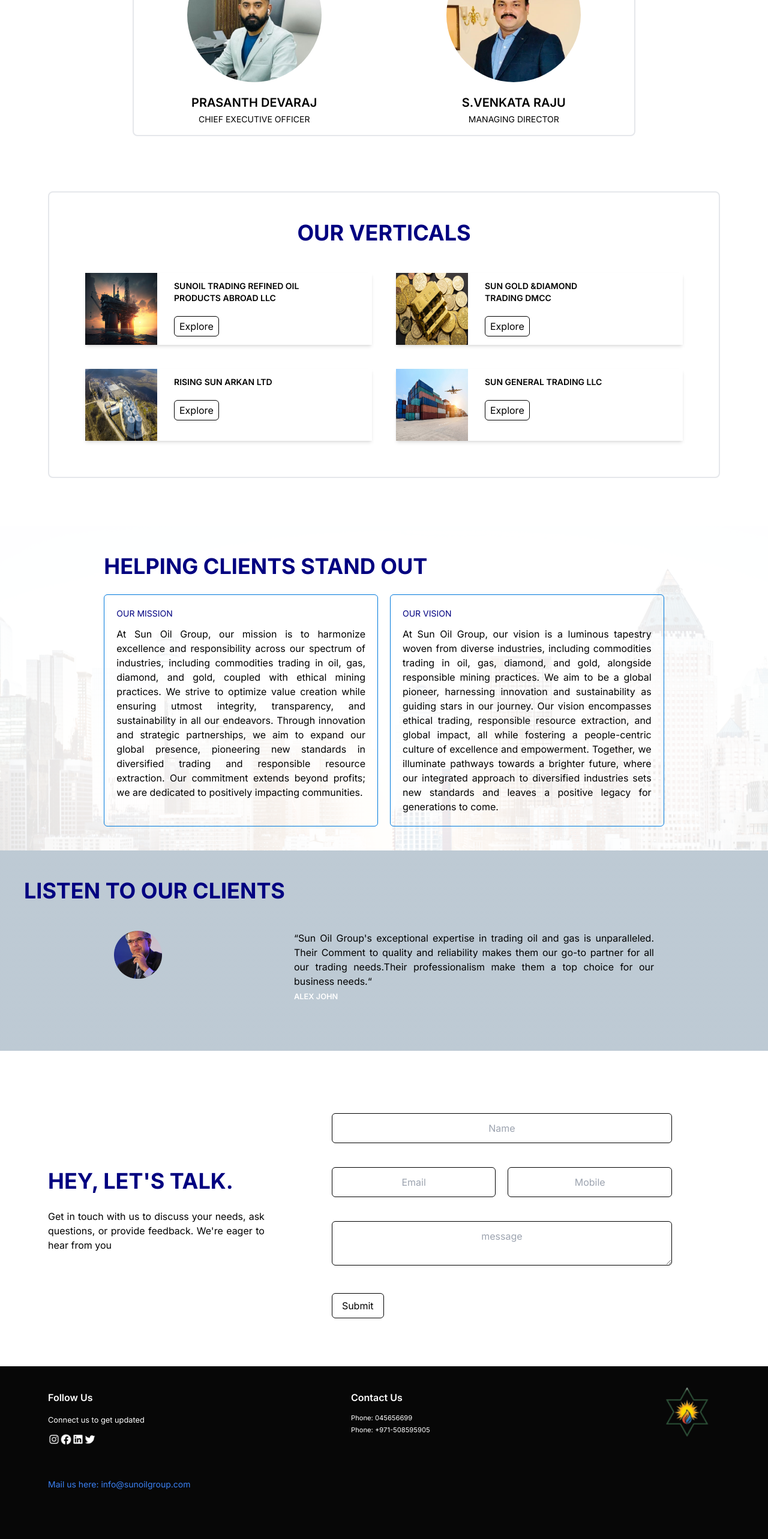
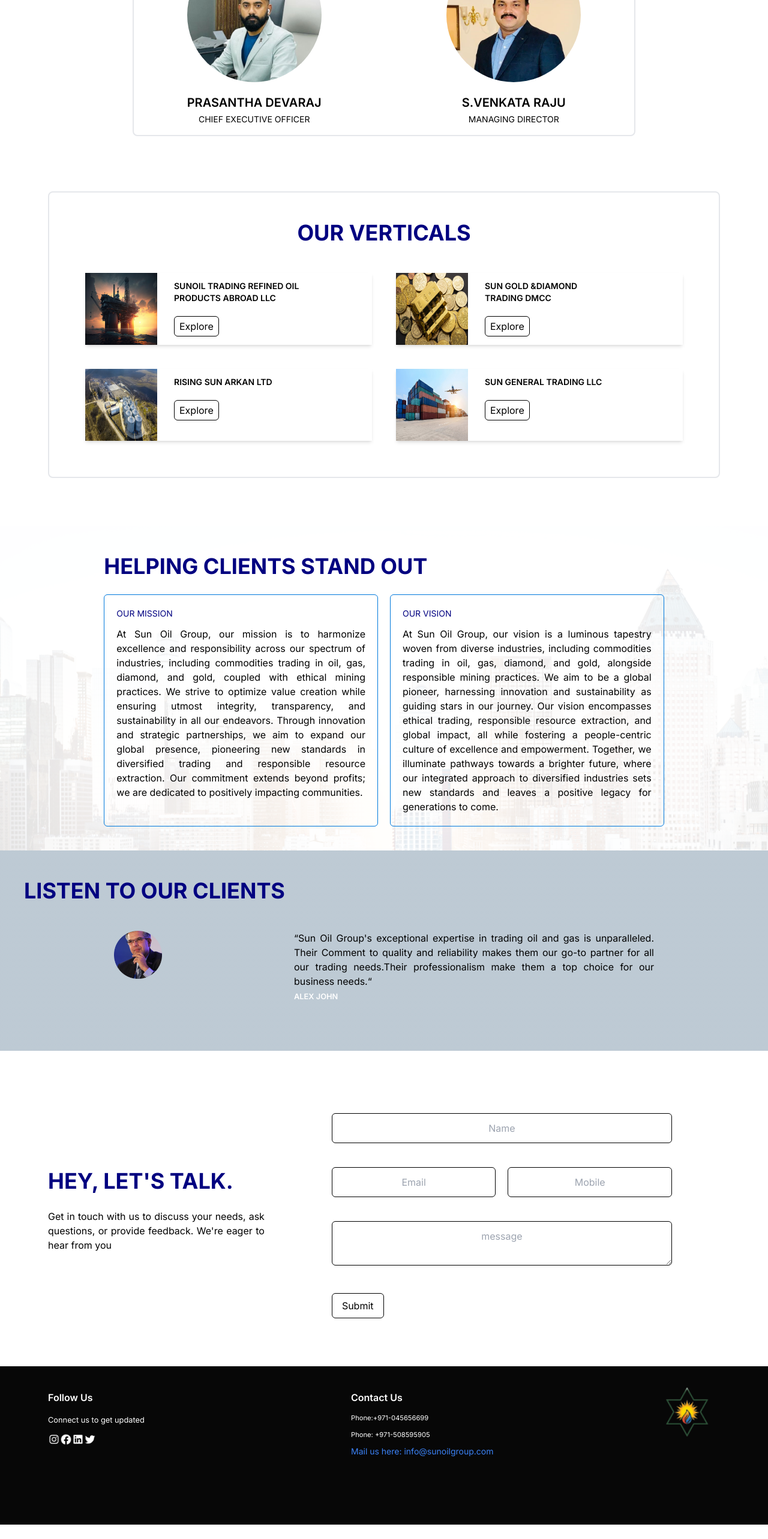
Before and after one commit to EMARCO-TECHNOLOGIES/corporate-business, a Next.js app: page / in a window 1280 px wide. Shown: the part 1673-4239 px from the top of the page at 60% size. After the commit the page ends 4215 px from the top, so only its background shows below. Built offline with nearby package versions, Linux system fonts and the light colour scheme.

Commit message:
updation in director name and footer

```diff
--- a/app/components/homePage/Directors/page.tsx
+++ b/app/components/homePage/Directors/page.tsx
@@ -23,7 +23,7 @@
                     <motion.div className='space-y-5 flex flex-col justify-center' variants={item}>
                         <img src="/Directors/CEO.jpg" alt="CEO" className='rounded-full md:w-56 md:h-56 w-28 h-28 transition-transform hover:scale-110 self-center' />
                         <div className='space-y-1'>
-                            <h5 className='font-semibold md:text-xl text-sm text-black'>PRASANTH DEVARAJ</h5>
+                            <h5 className='font-semibold md:text-xl text-sm text-black'>PRASANTHA DEVARAJ</h5>
                             <h3 className='md:text-sm font-normal text-xs'>CHIEF EXECUTIVE OFFICER</h3>
                             {/* <h6 className='font-bold text-sm md:hidden block'>CHIEF EXECUTIVE OFFICER</h6> */}
                         </div>
--- a/app/components/homePage/Footer/page.tsx
+++ b/app/components/homePage/Footer/page.tsx
@@ -29,7 +29,6 @@
 
                         {/* <a href='mailto:info@sunoilgroup.com' className='text-sm text-blue-500 ' ><span className='text-sm'>Mail us here:</span>  info@sunoilgroup.com</a> */}
                         {/* <span onClick={handleEmailClick} className='text-sm text-blue-500 cursor-pointer'><span className='text-sm'>Mail us here:</span> info@sunoilgroup.com</span> */}
-                        <a href="mailto:info@sunoilgroup.com" className="text-sm text-blue-500">Mail us here:  info@sunoilgroup.com</a>
 
                     </div>
 
@@ -44,9 +43,10 @@
                     <h3 className='font-semibold text-white mb-3' >{`Contact Us`}</h3>
                     <div className=' space-y-16 '>
 
-                        <div className='flex flex-col text-white md:text-sm text-xs'>
-                            <small>Phone: 045656699</small>
+                        <div className='flex flex-col text-white md:text-sm text-xs space-y-2'>
+                            <small>Phone:+971-045656699</small>
                             <small>Phone: +971-508595905</small>
+                            <a href="mailto:info@sunoilgroup.com" className="text-sm text-blue-500">Mail us here:  info@sunoilgroup.com</a>
 
                         </div>
                         <motion.div className='flex justify-center md:hidden '
```
